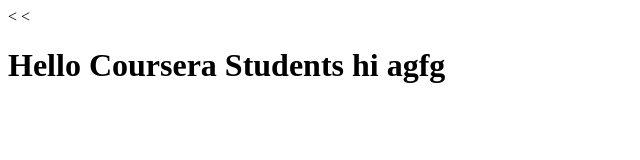
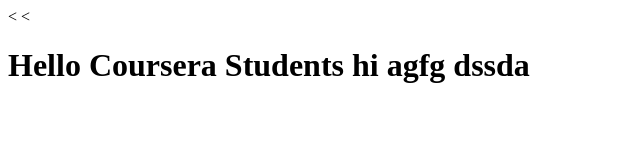
Before and after one commit to Dinusha-ChathurangaCSE/coursera-test, a plain HTML site: page index.html in a window 1280 px wide. Shown: the whole page, without its empty margins (0-640 px from the left). Drawn offline with Linux system fonts and the light colour scheme.

Commit message:
new commit

```diff
--- a/index.html
+++ b/index.html
@@ -6,6 +6,6 @@
     <title>Hello Coursera</title>
   </head>
   <body>
-    <h1>Hello Coursera Students hi agfg</h1>
+    <h1>Hello Coursera Students hi agfg dssda</h1>
   </body>
 </html>
```
